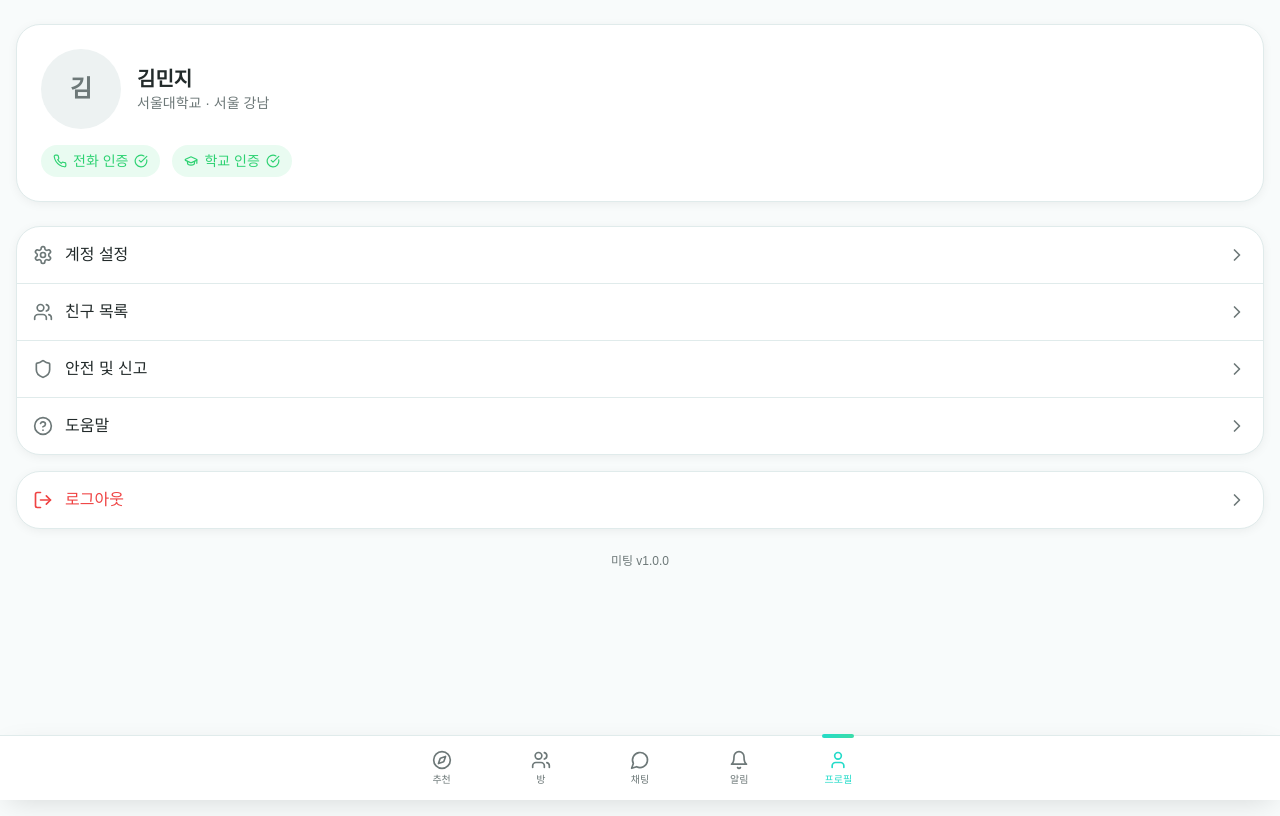
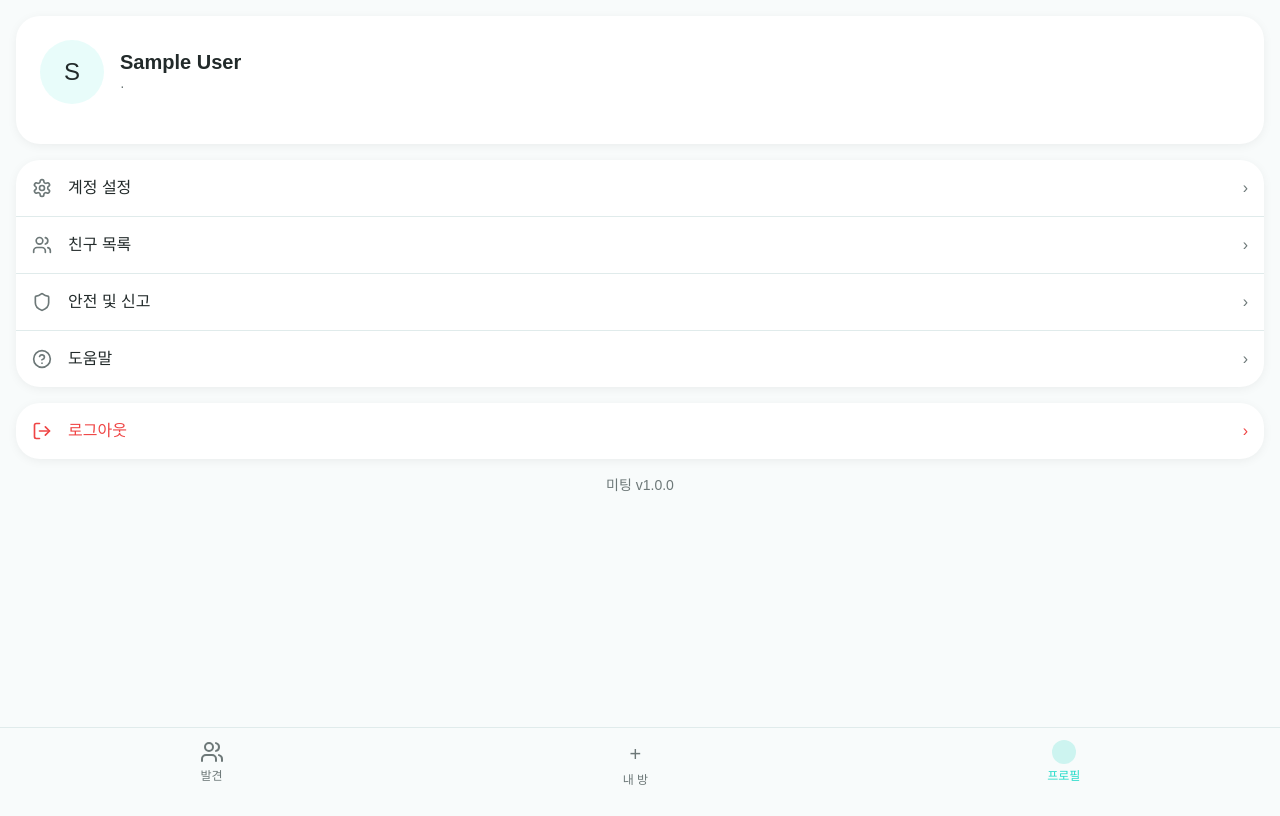
Before and after one commit to tomathist/meeting-app, a React (Vite) app: page /profile in a window 1280 px wide. Built offline with nearby package versions, Linux system fonts and the light colour scheme; sample sign-in values are in the browser's storage; the HTML template or start-up script is replaced by a standard one.

Commit message:
Fix Profile page with real user data

```diff
--- a/src/pages/Profile.tsx
+++ b/src/pages/Profile.tsx
@@ -1,121 +1,127 @@
-import { motion } from 'framer-motion';
+import { useState, useEffect } from 'react';
 import { useNavigate } from 'react-router-dom';
-import { AppLayout } from '@/components/layout/AppLayout';
-import { currentUser } from '@/data/mockData';
-import {
-  CheckCircle,
-  Phone,
-  GraduationCap,
-  ChevronRight,
-  Shield,
-  HelpCircle,
-  LogOut,
-  Settings,
-  Users
-} from 'lucide-react';
+import { Settings, Users, Shield, HelpCircle, LogOut } from 'lucide-react';
 
 export default function Profile() {
   const navigate = useNavigate();
-  const user = currentUser;
+  const [user, setUser] = useState<any>(null);
+
+  useEffect(() => {
+    const stored = localStorage.getItem('user');
+    if (stored) {
+      setUser(JSON.parse(stored));
+    }
+  }, []);
+
+  const handleLogout = () => {
+    localStorage.removeItem('user');
+    navigate('/onboarding');
+  };
+
+  if (!user) {
+    return <div className="min-h-screen flex items-center justify-center">로딩 중...</div>;
+  }
 
   return (
-    <AppLayout>
-      <div className="px-4 pt-6 pb-4">
-        {/* Profile header */}
-        <motion.div
-          initial={{ opacity: 0, y: 20 }}
-          animate={{ opacity: 1, y: 0 }}
-          className="bg-card rounded-2xl p-6 shadow-card border border-border mb-6"
-        >
-          <div className="flex items-center gap-4 mb-4">
-            <div className="w-20 h-20 rounded-full bg-muted flex items-center justify-center text-2xl font-bold text-muted-foreground">
-              {user.name.charAt(0)}
+    <div className="min-h-screen bg-background pb-20">
+      {/* Profile Card */}
+      <div className="bg-card m-4 rounded-2xl p-6 shadow-card">
+        <div className="flex items-center gap-4">
+          <div className="w-16 h-16 rounded-full bg-primary/10 flex items-center justify-center text-2xl">
+            {user.name?.charAt(0) || user.nickname?.charAt(0) || '?'}
           </div>
           <div>
-              <h2 className="text-xl font-bold text-foreground">{user.name}</h2>
-              <p className="text-sm text-muted-foreground">
+            <h2 className="text-xl font-bold">{user.name || user.nickname}</h2>
+            <p className="text-muted-foreground text-sm">
               {user.school} · {user.area}
             </p>
           </div>
         </div>
 
-          {/* Verification status */}
-          <div className="flex gap-3">
-            <div className={`flex items-center gap-1.5 px-3 py-1.5 rounded-full text-sm ${
-              user.phoneVerified
-                ? 'bg-success/10 text-success'
-                : 'bg-muted text-muted-foreground'
-            }`}>
-              <Phone className="w-3.5 h-3.5" />
-              전화 인증
-              {user.phoneVerified && <CheckCircle className="w-3.5 h-3.5" />}
-            </div>
-            <div className={`flex items-center gap-1.5 px-3 py-1.5 rounded-full text-sm ${
-              user.schoolVerified
-                ? 'bg-success/10 text-success'
-                : 'bg-muted text-muted-foreground'
-            }`}>
-              <GraduationCap className="w-3.5 h-3.5" />
-              학교 인증
-              {user.schoolVerified && <CheckCircle className="w-3.5 h-3.5" />}
+        <div className="flex gap-2 mt-4">
+          {user.gender && (
+            <span className="px-3 py-1 bg-primary/10 text-primary rounded-full text-sm">
+              {user.gender === 'male' ? '👨 남성' : '👩 여성'}
+            </span>
+          )}
+          {user.department && (
+            <span className="px-3 py-1 bg-muted text-muted-foreground rounded-full text-sm">
+              {user.department}
+            </span>
+          )}
         </div>
       </div>
-        </motion.div>
 
-        {/* Menu sections */}
-        <motion.div
-          initial={{ opacity: 0, y: 20 }}
-          animate={{ opacity: 1, y: 0 }}
-          transition={{ delay: 0.1 }}
-          className="bg-card rounded-2xl shadow-card border border-border overflow-hidden mb-4"
+      {/* Menu */}
+      <div className="bg-card m-4 rounded-2xl overflow-hidden shadow-card">
+        <button
+          className="w-full flex items-center gap-4 p-4 hover:bg-muted transition-colors"
+          onClick={() => navigate('/settings/account')}
         >
-          <MenuItem icon={Settings} label="계정 설정" onClick={() => navigate('/settings/account')} />
-          <MenuItem icon={Users} label="친구 목록" onClick={() => navigate('/settings/friends')} />
-          <MenuItem icon={Shield} label="안전 및 신고" />
-          <MenuItem icon={HelpCircle} label="도움말" />
-        </motion.div>
+          <Settings className="w-5 h-5 text-muted-foreground" />
+          <span>계정 설정</span>
+          <span className="ml-auto text-muted-foreground">›</span>
+        </button>
 
-        <motion.div
-          initial={{ opacity: 0, y: 20 }}
-          animate={{ opacity: 1, y: 0 }}
-          transition={{ delay: 0.2 }}
-          className="bg-card rounded-2xl shadow-card border border-border overflow-hidden"
+        <button
+          className="w-full flex items-center gap-4 p-4 hover:bg-muted transition-colors border-t border-border"
+          onClick={() => navigate('/settings/friends')}
         >
-          <MenuItem icon={LogOut} label="로그아웃" danger />
-        </motion.div>
+          <Users className="w-5 h-5 text-muted-foreground" />
+          <span>친구 목록</span>
+          <span className="ml-auto text-muted-foreground">›</span>
+        </button>
 
-        {/* App version */}
-        <p className="text-center text-xs text-muted-foreground mt-6">
-          미팅 v1.0.0
-        </p>
+        <button className="w-full flex items-center gap-4 p-4 hover:bg-muted transition-colors border-t border-border">
+          <Shield className="w-5 h-5 text-muted-foreground" />
+          <span>안전 및 신고</span>
+          <span className="ml-auto text-muted-foreground">›</span>
+        </button>
+
+        <button className="w-full flex items-center gap-4 p-4 hover:bg-muted transition-colors border-t border-border">
+          <HelpCircle className="w-5 h-5 text-muted-foreground" />
+          <span>도움말</span>
+          <span className="ml-auto text-muted-foreground">›</span>
+        </button>
       </div>
-    </AppLayout>
+
+      {/* Logout */}
+      <div className="bg-card m-4 rounded-2xl overflow-hidden shadow-card">
+        <button
+          className="w-full flex items-center gap-4 p-4 hover:bg-muted transition-colors text-red-500"
+          onClick={handleLogout}
+        >
+          <LogOut className="w-5 h-5" />
+          <span>로그아웃</span>
+          <span className="ml-auto">›</span>
+        </button>
+      </div>
+
+      <p className="text-center text-muted-foreground text-sm mt-4">미팅 v1.0.0</p>
+
+      {/* Bottom Nav */}
+      <div className="fixed bottom-0 left-0 right-0 bg-background border-t border-border">
+        <div className="flex justify-around py-3">
+          <button
+            className="flex flex-col items-center text-muted-foreground"
+            onClick={() => navigate('/discover')}
+          >
+            <Users className="w-6 h-6" />
+            <span className="text-xs mt-1">발견</span>
+          </button>
+          <button
+            className="flex flex-col items-center text-muted-foreground"
+            onClick={() => navigate('/rooms')}
+          >
+            <span className="text-xl">+</span>
+            <span className="text-xs mt-1">내 방</span>
+          </button>
+          <button className="flex flex-col items-center text-primary">
+            <div className="w-6 h-6 rounded-full bg-primary/20" />
+            <span className="text-xs mt-1">프로필</span>
+          </button>
+        </div>
+      </div>
+    </div>
   );
 }
-
-function MenuItem({
-  icon: Icon,
-  label,
-  danger = false,
-  onClick
-}: {
-  icon: React.ComponentType<{ className?: string }>;
-  label: string;
-  danger?: boolean;
-  onClick?: () => void;
-}) {
-  return (
-    <button
-      onClick={onClick}
-      className="w-full flex items-center justify-between p-4 hover:bg-muted/50 transition-colors border-b border-border last:border-b-0"
-    >
-      <div className="flex items-center gap-3">
-        <Icon className={`w-5 h-5 ${danger ? 'text-destructive' : 'text-muted-foreground'}`} />
-        <span className={`font-medium ${danger ? 'text-destructive' : 'text-foreground'}`}>
-          {label}
-        </span>
-      </div>
-      <ChevronRight className="w-5 h-5 text-muted-foreground" />
-    </button>
-  );
-}
```
Lines whose indentation alone changed are shown as unchanged.
